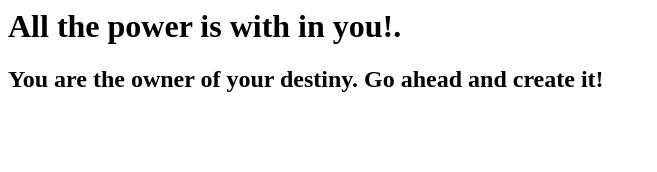
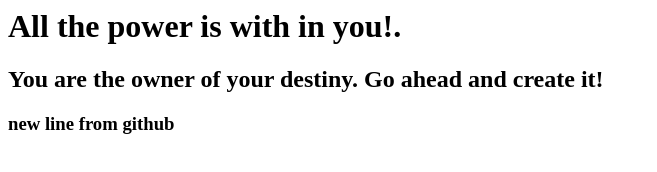
Before and after one commit to fcamargovalencia/firstgitrepo, a plain HTML site: page index.html in a window 1280 px wide. Shown: the whole page, without its empty margins (0-657 px from the left). Drawn offline with Linux system fonts and the light colour scheme.

Commit message:
Update index.html
new line from github

```diff
--- a/index.html
+++ b/index.html
@@ -2,5 +2,6 @@
 <body>
 <h1>All the power is with in you!.</h1>
 <h2>You are the owner of your destiny. Go ahead and create it!</h2>
+<h3>new line from github</h3>
 </body>
 </html>
```
